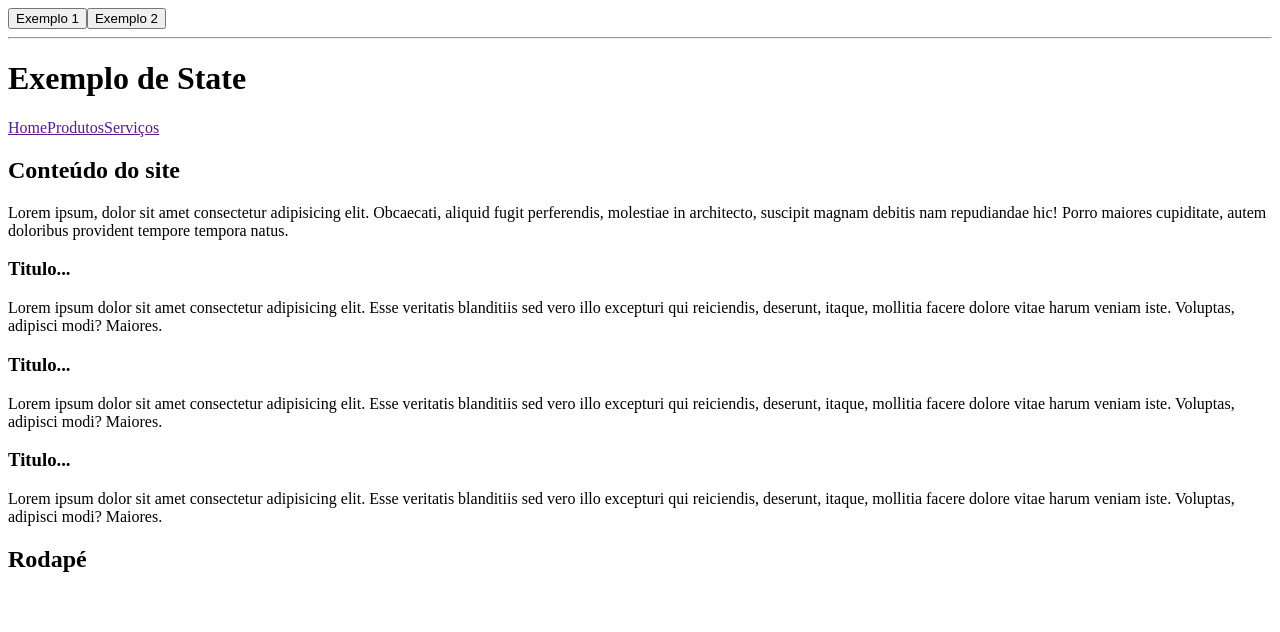
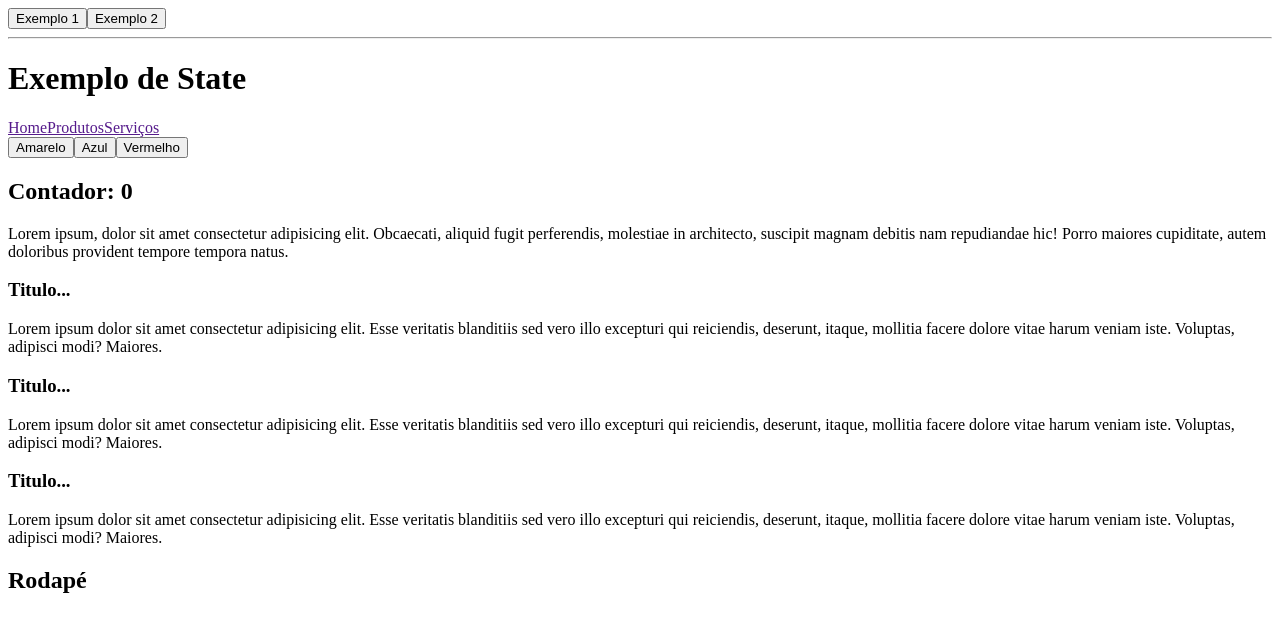
Before and after one commit to guilhermessanto/meu-app, a React (Create React App) app: page / in a window 1280 px wide. Shown: the top 632 px of the page. Built offline with nearby package versions, Linux system fonts and the light colour scheme.

Commit message:
mudando cor de fundo

```diff
--- a/src/components/layouts/Conteudo.jsx
+++ b/src/components/layouts/Conteudo.jsx
@@ -1,9 +1,22 @@
+import { useState } from "react";
 import Artigo from "../Artigo";
 const Conteudo = () => {
+  const [corFundo, setCorFundo] = useState();
+  const [contador, setContador] = useState(0);
+
+  const fundoAmarelo = () => setCorFundo("#FFEE71");
+  const fundoAzul = () => setCorFundo("lightBlue");
+  const fundoVermelho = () => setCorFundo("lightpink");
+
+  const atualizaContagem = () => setContador(contador + 1);
+
   return (
-    <main>
+    <main style={{ backgroundColor: corFundo }}>
+      <button onMouseOver={fundoAmarelo}>Amarelo</button>
+      <button onMouseOver={fundoAzul}>Azul</button>
+      <button onMouseOver={fundoVermelho}>Vermelho</button>
       <section>
-        <h2>Conteúdo do site</h2>
+        <h2 onClick={atualizaContagem}>Contador: {contador}</h2>
         <p>
           Lorem ipsum, dolor sit amet consectetur adipisicing elit. Obcaecati,
           aliquid fugit perferendis, molestiae in architecto, suscipit magnam
```
